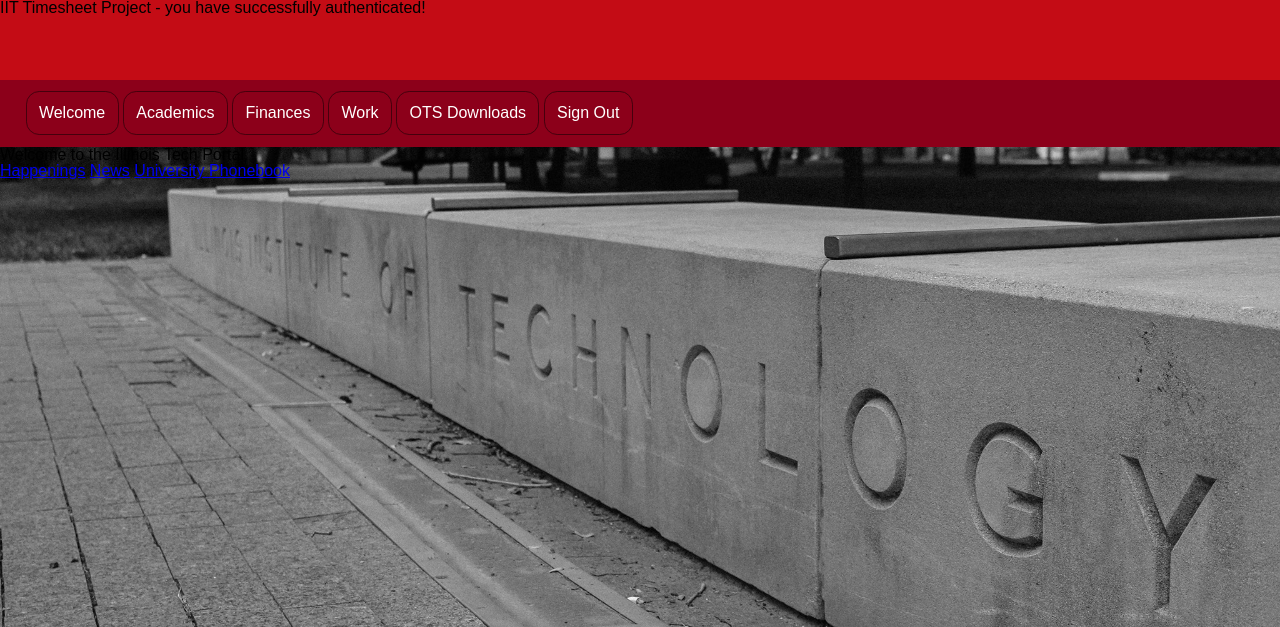
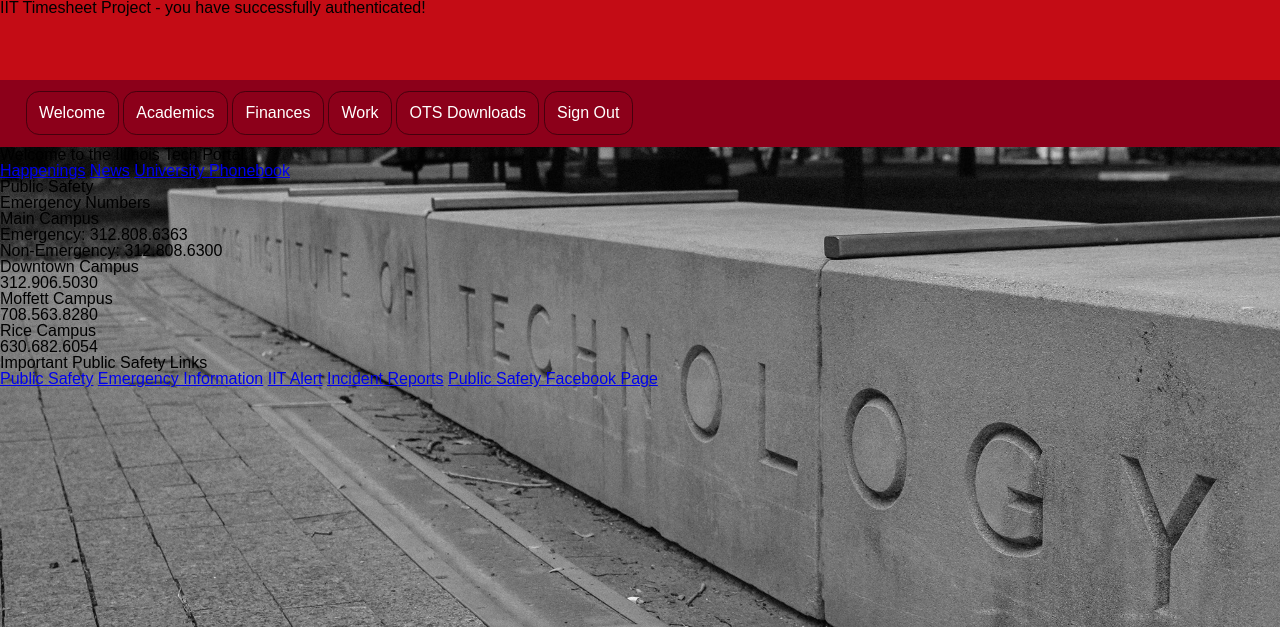
Before and after one commit to The-Three-Stooges-and-Renee/William-Tell, a PHP site: page / in a window 1280 px wide. Shown: the top 627 px of the page. Run offline with PHP 8.4, Linux system fonts and the light colour scheme.

Commit message:
added public safety info

```diff
--- a/index.php
+++ b/index.php
@@ -23,11 +23,30 @@
 				<li><a href="#">Sign Out</a></li>
       </ul>
     </div> <!-- end of nav_bar -->
-    <div>
+    <div id="welcome">
       <h2>Welcome to the Illinois Tech Portal</h2>
       <a href="http://web.iit.edu/university-calendar">Happenings</a>
       <a href="https://iit.edu/news/iittoday/">News</a>
       <a href="http://phonebook.iit.edu/">University Phonebook</a>
     </div><!--End of Welcome-->
+    <div id="public-safety">
+      <h2>Public Safety</h2>
+      <h3>Emergency Numbers</h3>
+      <h4>Main Campus</h4>
+      <p>Emergency: 312.808.6363</p>
+      <p>Non-Emergency: 312.808.6300</p>
+      <h4>Downtown Campus</h4>
+      <p>312.906.5030</p>
+      <h4>Moffett Campus</h4>
+      <p>708.563.8280</p>
+      <h4>Rice Campus</h4>
+      <p>630.682.6054</p>
+      <h3>Important Public Safety Links</h3>
+      <a href="http://web.iit.edu/public-safety">Public Safety</a>
+      <a href="http://web.iit.edu/emergency">Emergency Information</a>
+      <a href="https://iit.regroup.com/">IIT Alert</a>
+      <a href="http://blogs.iit.edu/public_safety/">Incident Reports</a>
+      <a href="https://www.facebook.com/IITPublicSafety">Public Safety Facebook Page</a>
+    </div><!--End of Public Safety-->
 	</body>
 </html>
```
